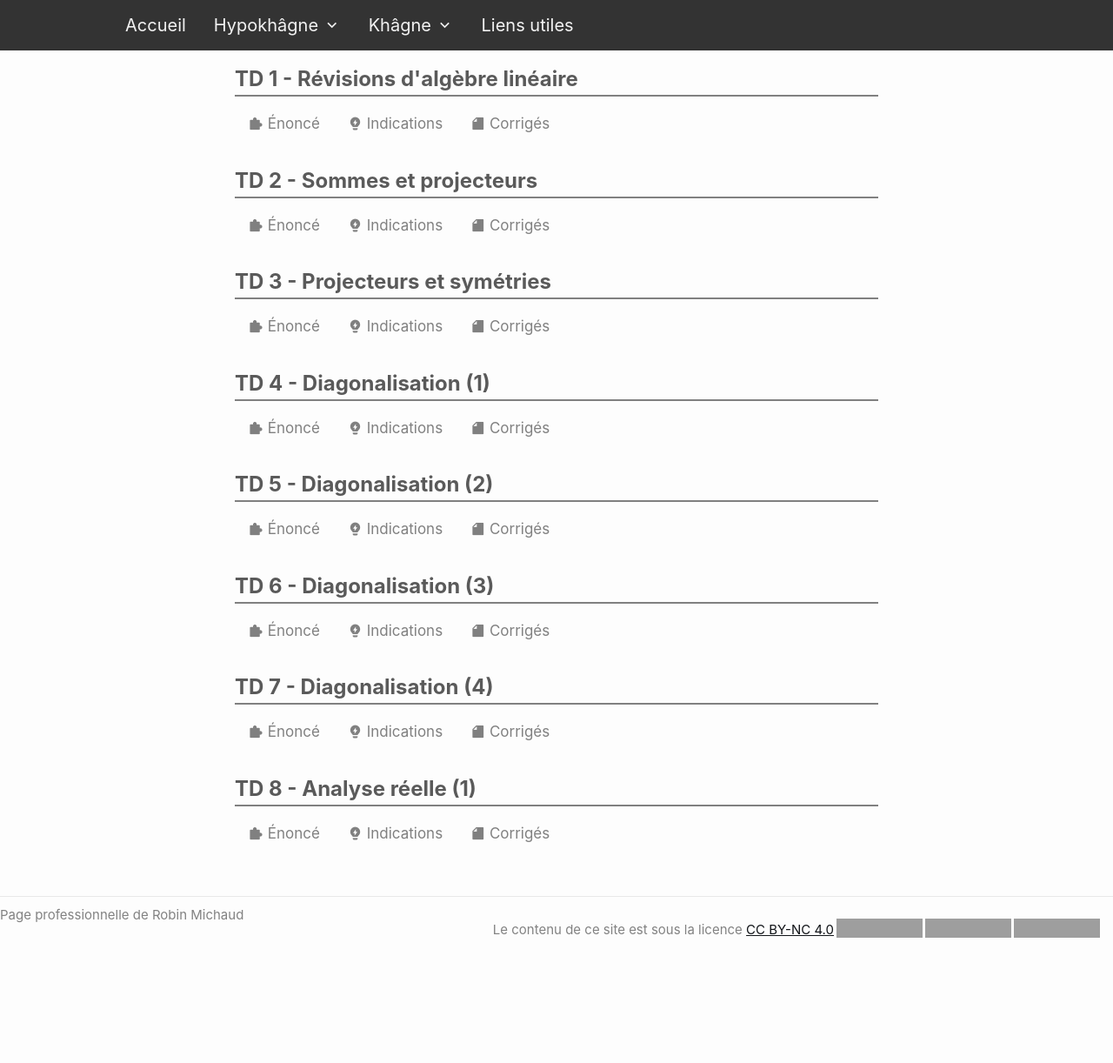
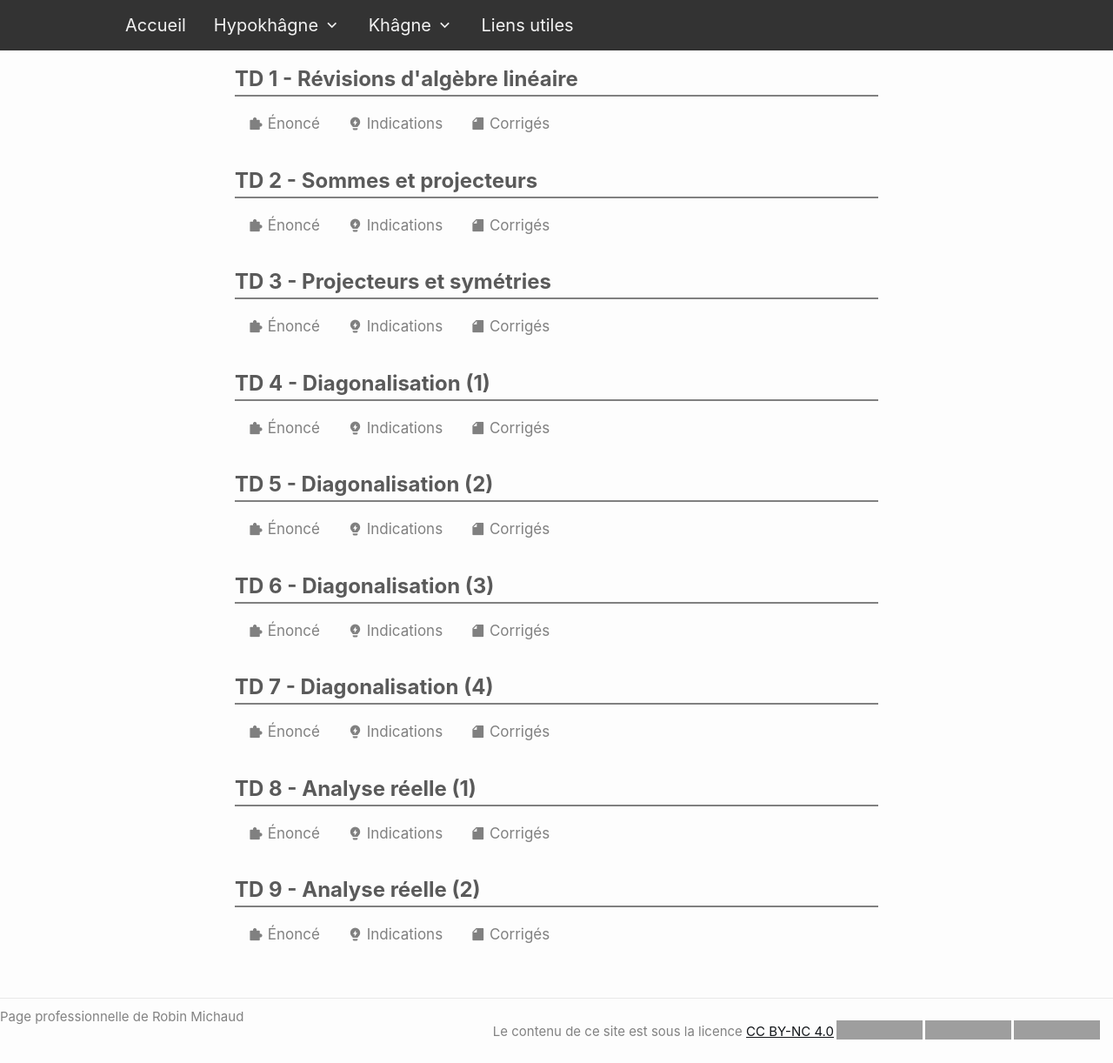
Before and after one commit to michaudmaths/michaudmaths.github.io, a Jekyll site: the page built from menu/td_khagne.markdown, in a window 1280 px wide. Shown: the whole page at 87% size. Built offline with Jekyll 4.4.1, drawn with Linux system fonts in a browser that asks for light colours; nearby versions of some CDN libraries; before the commit the page ends 1106 px from its top, so only the background shows below that; grey boxes are pictures that could not be loaded.

Commit message:
ajout TD9

```diff
--- a/_data/files.yml
+++ b/_data/files.yml
@@ -107,6 +107,7 @@ td_khagne :
   - title : Diagonalisation (3)
   - title : Diagonalisation (4)
   - title : Analyse réelle (1)
+  - title : Analyse réelle (2)
 
 dst:
  - date : '27/09/25'
```
Also changed, not shown: 1 other file.
